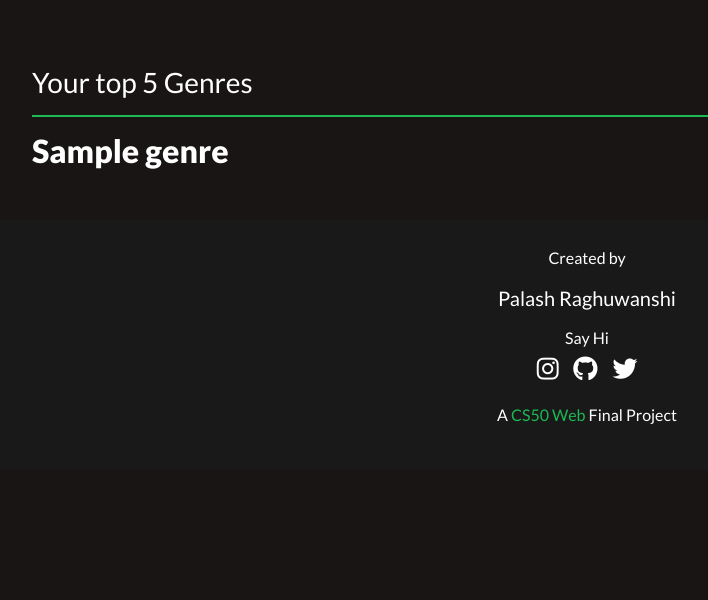
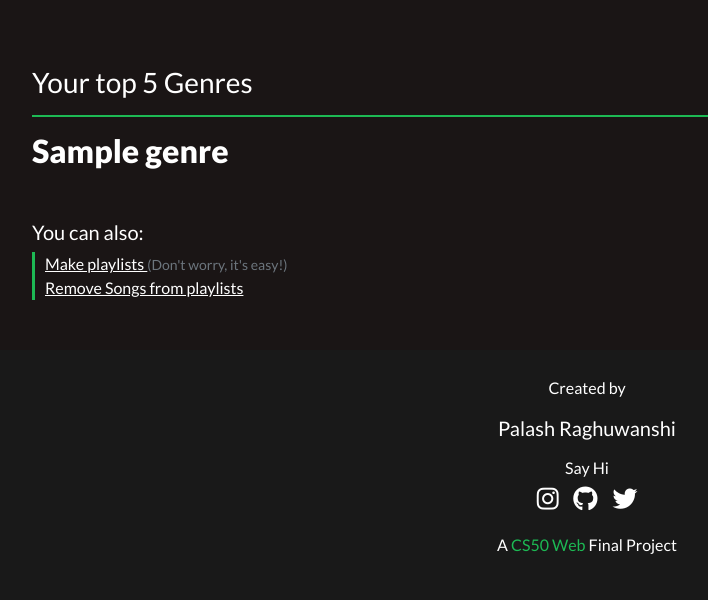
Before and after one commit to raghupalash/playlistd, a Django app: template app/templates/app/index.html in a window 1280 px wide. Shown: the part 2085-2685 px from the top of the page, without its empty margins (53-761 px from the left). Before the commit the page ends 2509 px from the top, so only its background shows below. Run offline with Django 3.2, Linux system fonts and the light colour scheme; the template is opened without the code that fills it: most values are stand-ins (such as "Sample title", 1, 10 or a date in 2020); some libraries are stand-ins or nearby versions.

Commit message:
Add bottom navigation on index

```diff
--- a/app/static/app/styles.css
+++ b/app/static/app/styles.css
@@ -300,3 +300,13 @@ footer {
 .icons + p a {
     color:#1DB954;
 }
+
+.footer-nav {
+    text-align: left;
+    margin: 50px 0;
+}
+
+.footer-nav > div {
+    border-left:#1DB954 3px solid;
+    padding-left: 10px;
+}
--- a/app/templates/app/index.html
+++ b/app/templates/app/index.html
@@ -116,5 +116,19 @@
                 <h2 style="font-weight: 900">{{ genre }}</h2>
             {% endfor %}
         </div>
+        <div class="footer-nav">
+            <h5>You can also:</h5>
+            <div>
+                <div>
+                    <a href="{% url 'playlist' %}" class="show-more">Make playlists </a>
+                    <span class="text-small text-muted">
+                        (Don't worry, it's easy!)
+                    </span>
+                </div>
+                <div>
+                    <a href="{% url 'edit' %}" class="show-more">Remove Songs from playlists </a>
+                </div>
+            </div>
+        </div>
     </div>
 {% endblock %}
--- a/app/templates/app/layout.html
+++ b/app/templates/app/layout.html
@@ -37,7 +37,7 @@
                   <div class="navbar-nav ml-auto">
                     <li class="nav-item dropdown">
                         <a class="nav-link dropdown-toggle" href="#" id="navbarDropdown" role="button" data-toggle="dropdown" aria-haspopup="true" aria-expanded="false">
-                            Make Playlist
+                            Make Playlists
                         </a>
                         <div class="dropdown-menu" aria-labelledby="navbarDropdown">
                           <a class="dropdown-item" href="{% playlist 'playlist' 'recently_played' %}">Recently Played</a>
```
Also changed, not shown: db.sqlite3, 1 other file.
